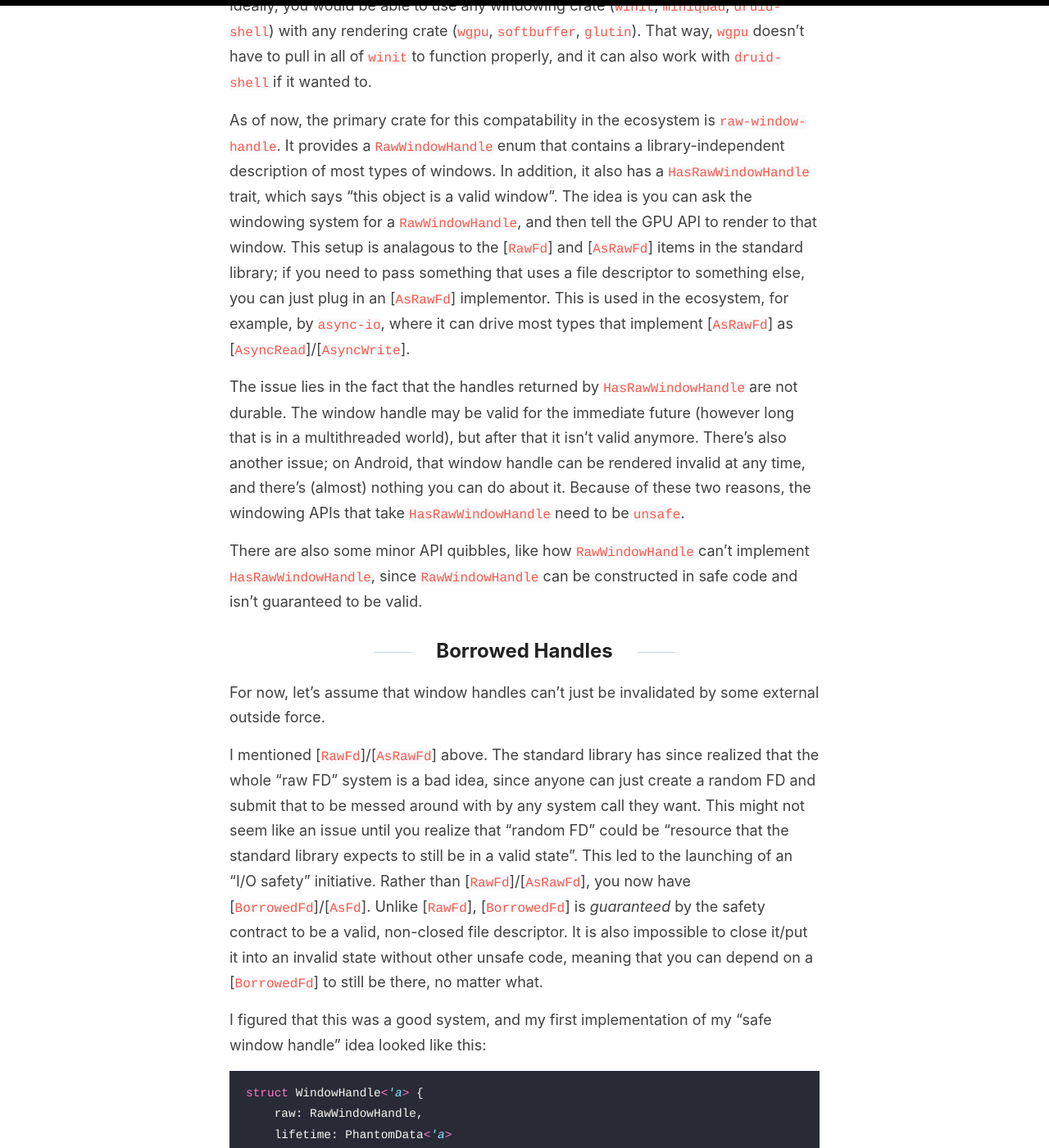
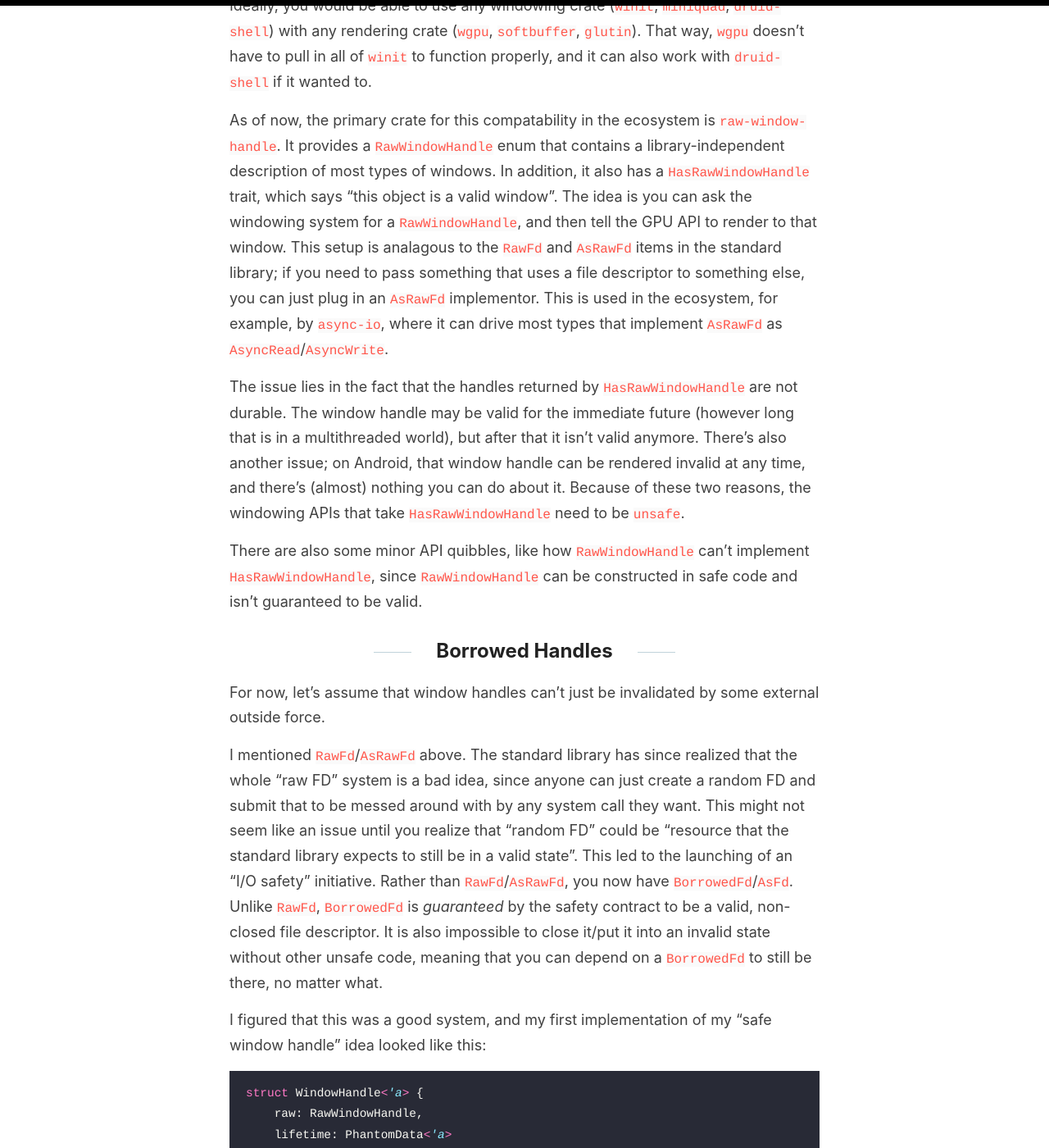
Before and after one commit to notgull/notgull.github.io, a Jekyll site: the page built from _posts/2023-03-25-safe-windows.md, in a window 1280 px wide and 1400 px high, scrolled down 737 px. Shown: the whole window at 82% size. Built offline with Jekyll 4.4.1, drawn with Linux system fonts in a browser that asks for light colours; comment, search, counter and statistics services are not loaded; some of the changed lines change nothing that is shown; some of the changed text lies outside the part shown.

Commit message:
Fix links

```diff
--- a/_posts/2023-03-25-safe-windows.md
+++ b/_posts/2023-03-25-safe-windows.md
@@ -211,8 +211,8 @@ Together, we can make ~~2015~~ ~~2020~~ 2023 the year that Rust is GUI yet.
 [`Resumed`]: https://docs.rs/winit/latest/winit/event/enum.Event.html#variant.Resumed
 [`Suspended`]: https://docs.rs/winit/latest/winit/event/enum.Event.html#variant.Suspended
 [`sdl2`]: https://crates.io/crates/sdl2
-[`RawWindowHandle`]: https://docs.rs/raw-window-handle/latest/raw-window-handle/enum.RawWindowHandle.html
-[`HasRawWindowHandle`]: https://docs.rs/raw-window-handle/latest/raw-window-handle/trait.HasRawWindowHandle.html
+[`RawWindowHandle`]: https://docs.rs/raw-window-handle/latest/raw_window_handle/enum.RawWindowHandle.html
+[`HasRawWindowHandle`]: https://docs.rs/raw-window-handle/latest/raw_window_handle/trait.HasRawWindowHandle.html
 [`winit`]: https://crates.io/crates/winit
 [`wgpu`]: https://crates.io/crates/wgpu
 [`softbuffer`]: https://crates.io/crates/softbuffer
@@ -221,3 +221,16 @@ Together, we can make ~~2015~~ ~~2020~~ 2023 the year that Rust is GUI yet.
 [`raw-window-handle`]: https://crates.io/crates/raw-window-handle
 [`async-io`]: https://crates.io/crates/async-io
 [`glutin`]: https://crates.io/crates/glutin
+[`RawFd`]: https://doc.rust-lang.org/std/os/fd/type.RawFd.html
+[`AsRawFd`]: https://doc.rust-lang.org/std/os/fd/trait.AsRawFd.html
+[`AsyncRead`]: https://docs.rs/futures-io/latest/futures_io/trait.AsyncRead.html
+[`AsyncWrite`]: https://docs.rs/futures-io/latest/futures_io/trait.AsyncWrite.html
+[`BorrowedFd`]: https://doc.rust-lang.org/stable/std/os/fd/struct.BorrowedFd.html
+[`AsFd`]: https://doc.rust-lang.org/stable/std/os/fd/trait.AsFd.html
+[`sendmsg`]: https://linux.die.net/man/2/sendmsg
+[`close`]: https://linux.die.net/man/2/close
+[rwhpr]: https://github.com/rust-windowing/raw-window-handle/pull/116
+[winitpr]: https://github.com/rust-windowing/winit/pull/2744
+[sbpr]: https://github.com/rust-windowing/softbuffer/pull/82
+[glutinpr]: https://github.com/rust-windowing/glutin/pull/1582
+[refining]: https://github.com/rust-windowing/raw-window-handle/issues/111
```
